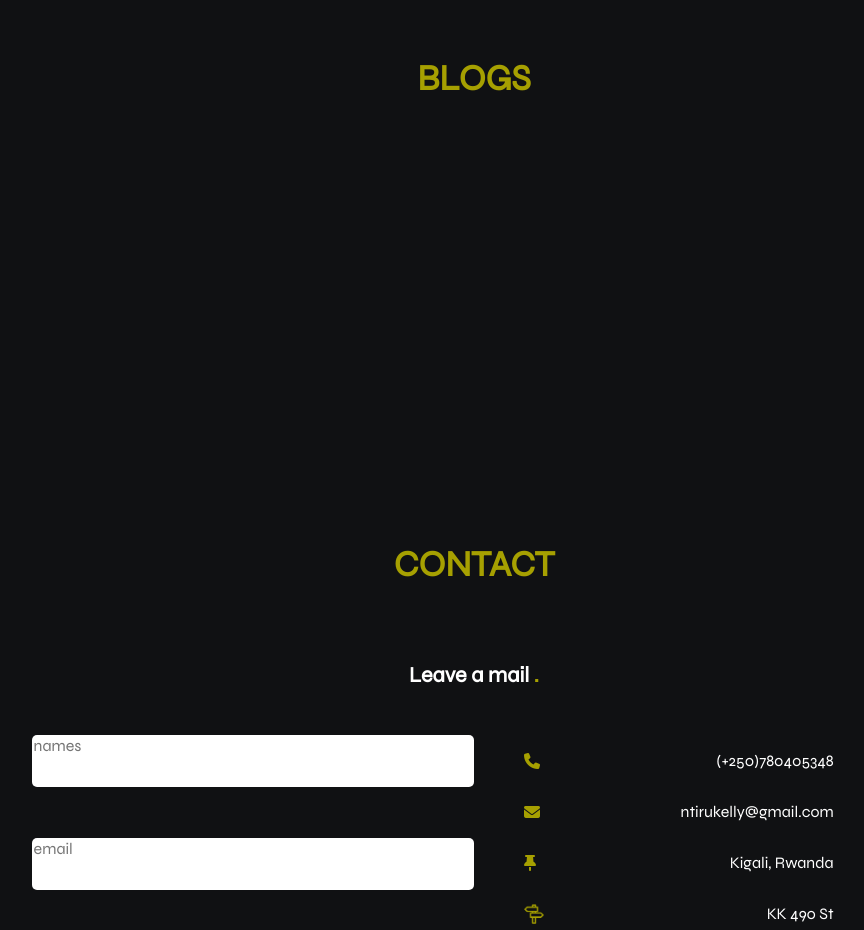
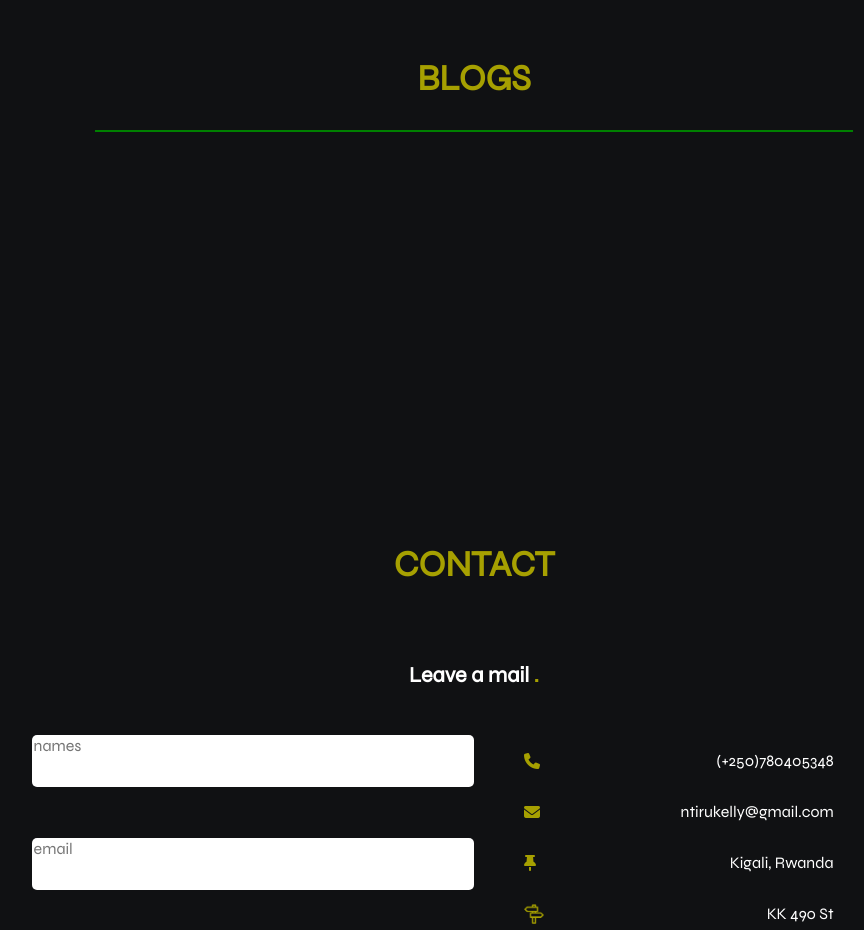
Before and after one commit to k3lly003/ntirushwaBrand, a website: page index.html in a window 1280 px wide. Shown: the part 2860-3790 px from the top of the page, without its empty margins (166-1030 px from the left). Drawn offline with Linux system fonts and the light colour scheme; no server answers.

Commit message:
initial commit

```diff
--- a/index.css
+++ b/index.css
@@ -546,13 +546,14 @@ a {
 }
 
 .blog-container :hover .blogs {
-  animation-play-state: paused;
+  /* animation-play-state: paused; */
 }
 .blogs {
-  /* border: 1px solid green; */
+  border: 1px solid green;
   display: flex;
-  gap: 1.5em;
-  width: 100vw;
+  justify-content: center;
+  /* gap: 1.5em; */
+  /* width: 100vw; */
   /* animation: 6s slide infinite linear; */
 }
 .child {
```
